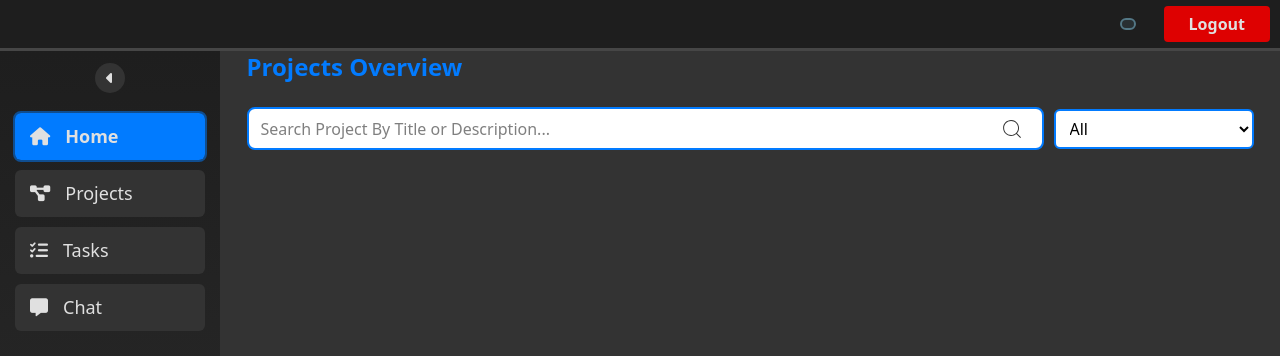
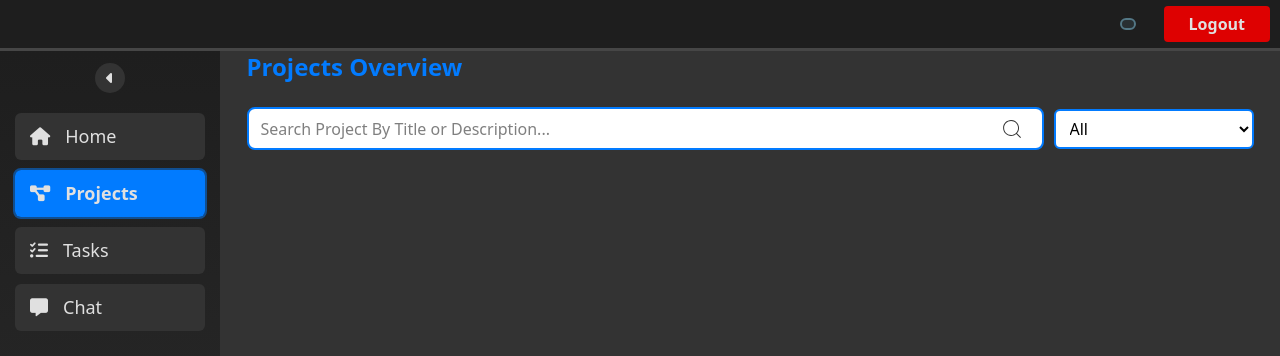
Before and after one commit to Osamaa3mmar/Advance-Web-Phase2, a React (Vite) app: page /main/projects in a window 1280 px wide. Shown: the top 356 px of the page. Built offline with nearby package versions, Linux system fonts and the light colour scheme.

Commit message:
fixed bug at MainLayout

```diff
--- a/src/layout/MainLayout.jsx
+++ b/src/layout/MainLayout.jsx
@@ -1,4 +1,4 @@
-import { Outlet,useNavigate } from "react-router-dom";
+import { Outlet,useLocation,useNavigate } from "react-router-dom";
 import { Link } from "react-router-dom";
 
 // import "./style.css"
@@ -15,6 +15,7 @@ export default function MainLayout() {
 
 
 }
+const {pathname}=useLocation()
 const sidebarRef = useRef(null);
 const cretRef = useRef(null);
 
@@ -31,6 +32,9 @@ const toggleSideBar = () => {
   const commonClasses = "outline outline-2   text-[#e0e0e0] flex items-center gap-[15px] font-lato tracking-px text-[18px] !px-[15px] !py-[10px] rounded-[6px] transition duration-400 cursor-pointer overflow-hidden hover:outline-[#017cff80] ";
   const uniqueToNavbar = "bg-[#333] outline-transparent";
   const uniqueToActiveNav = "bg-[#017bff] font-[700] outline-[#017cff80]";
+
+
+
   return (
       <div  className="app-layout flex flex-col items-start h-100dvh">
         <div className=" top-bar flex items-center justify-end w-full bg-[#1e1e1e] !p-[6px_10px] gap-5 border-b-3 border-[#464646]">
@@ -46,10 +50,10 @@ const toggleSideBar = () => {
             <i  ref={cretRef} className="cret fa-solid fa-caret-left"></i>
         </div>
             <ul className="flex flex-col !p-[20px_15px] m-0 list-none gap-[10px] overflow-hidden">
-            <Link  to="home"  onClick={()=>{setpageId("home")}} className={ commonClasses+ (pageId=='home'?uniqueToActiveNav: uniqueToNavbar) } ><i className="fa-solid fa-house"></i> Home</Link>
-            <Link  to="projects" onClick={()=>{setpageId("projects")}} className={commonClasses+ (pageId=='projects'?uniqueToActiveNav: uniqueToNavbar)} ><i className="fa-solid fa-diagram-project"></i> Projects</Link>
-            <Link  to="tasks" onClick={()=>{setpageId("tasks")}} className={commonClasses + (pageId=='tasks'?uniqueToActiveNav: uniqueToNavbar) } ><i className="fa-solid fa-list-check"></i> Tasks</Link>
-            <Link  to="chat" onClick={()=>{setpageId("chat")}} className={commonClasses + (pageId=='chat'?uniqueToActiveNav: uniqueToNavbar)} ><i className="fa-solid fa-message"></i> Chat</Link>
+            <Link  to="home"  onClick={()=>{setpageId("home")}} className={ commonClasses+ (pathname.split("/")[2]=='home'?uniqueToActiveNav: uniqueToNavbar) } ><i className="fa-solid fa-house"></i> Home</Link>
+            <Link  to="projects" onClick={()=>{setpageId("projects")}} className={commonClasses+ (pathname.split("/")[2]=='projects'?uniqueToActiveNav: uniqueToNavbar)} ><i className="fa-solid fa-diagram-project"></i> Projects</Link>
+            <Link  to="tasks" onClick={()=>{setpageId("tasks")}} className={commonClasses + (pathname.split("/")[2]=='tasks'?uniqueToActiveNav: uniqueToNavbar) } ><i className="fa-solid fa-list-check"></i> Tasks</Link>
+            <Link  to="chat" onClick={()=>{setpageId("chat")}} className={commonClasses + (pathname.split("/")[2]=='chat'?uniqueToActiveNav: uniqueToNavbar)} ><i className="fa-solid fa-message"></i> Chat</Link>
             </ul>
         </div>
         <div className="page bg-[#333] grow">
```
